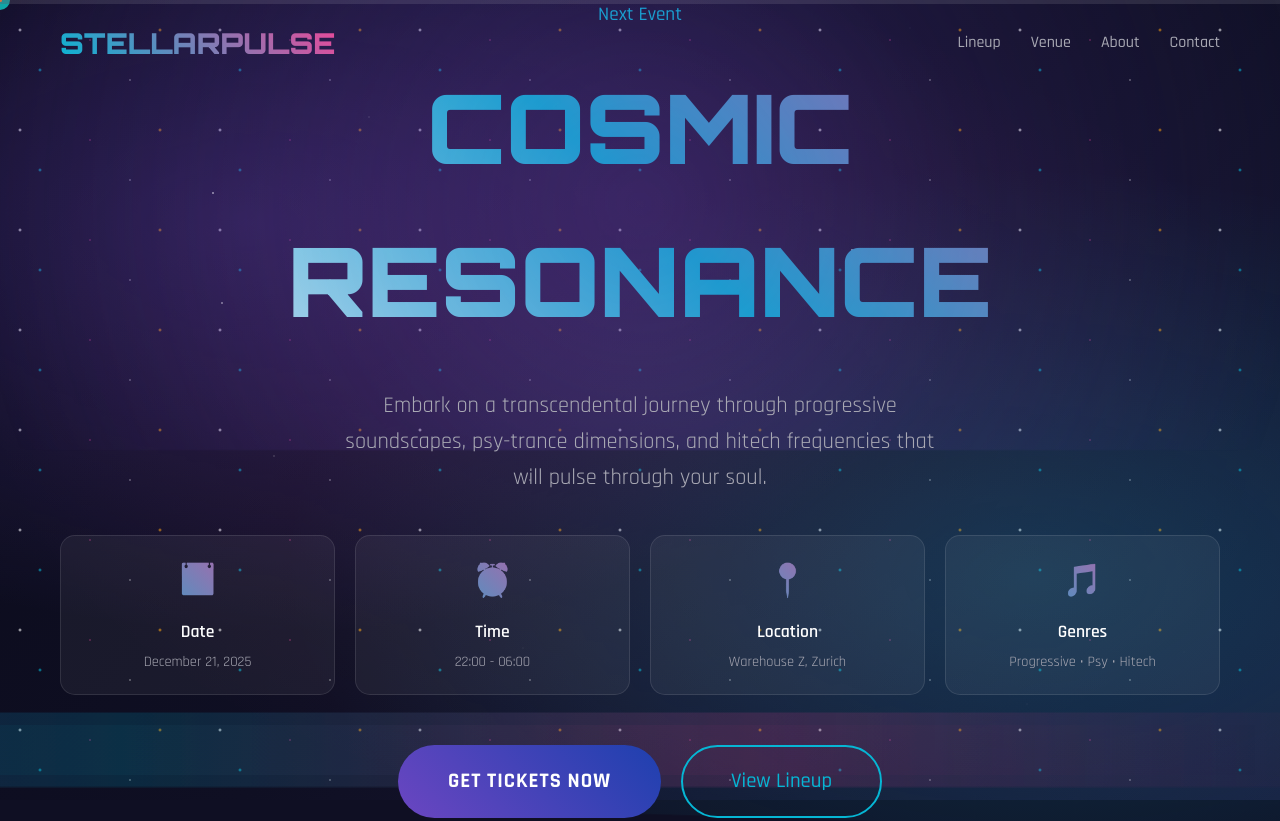
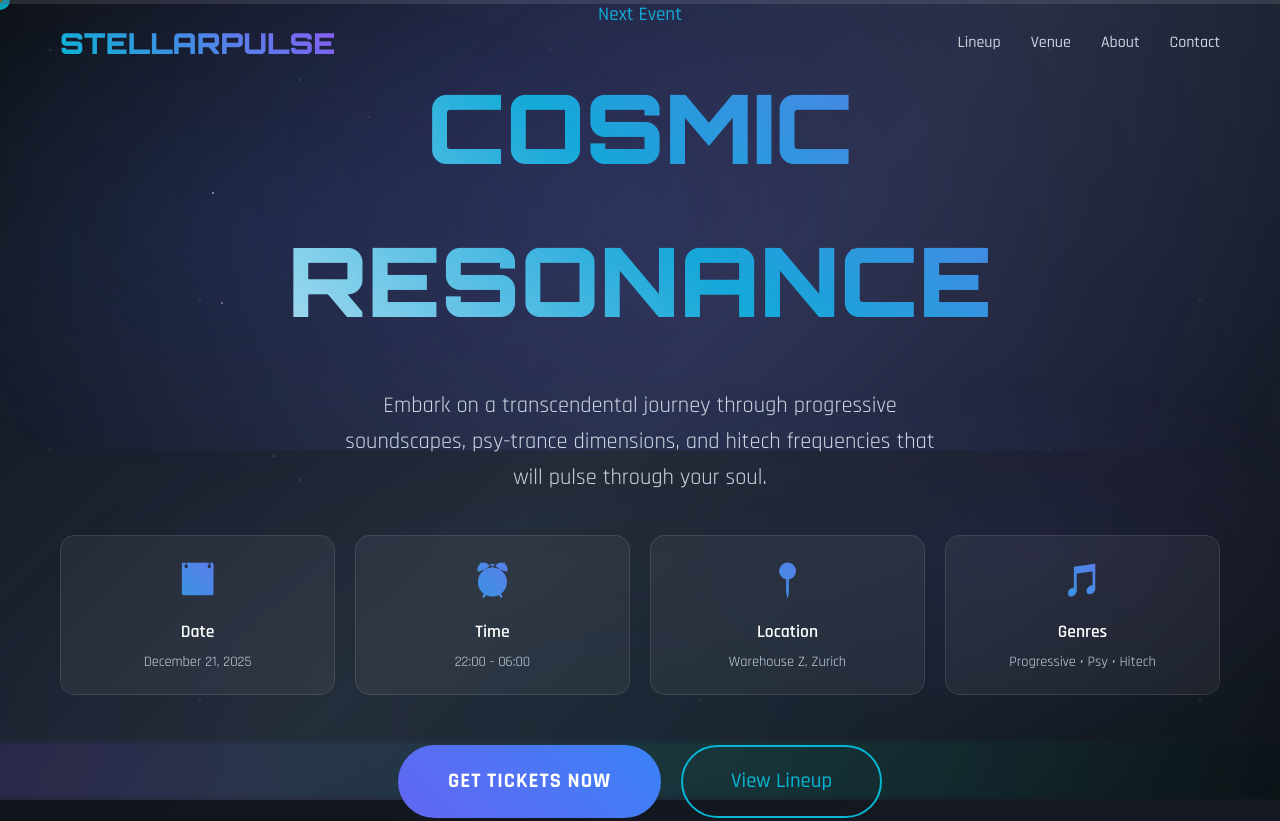
Before and after one commit to LingarajMKWalmart/Stellarpulse, a plain HTML site: page stellarpulse-website.html in a window 1280 px wide. Shown: the top 821 px of the page. Drawn offline with Linux system fonts and the light colour scheme.

Commit message:
Update Stellarpulse background to professional universal design
✨ Background Updates:
- Replaced cosmic stellar background with professional gradient
- Subtle particle effects instead of prominent stars
- More business-appropriate color palette
- Softer wave animations for corporate appeal
- Maintained stellar theme while improving professionalism
- Better suited for professional event promotion

```diff
--- a/stellarpulse-website.html
+++ b/stellarpulse-website.html
@@ -36,18 +36,18 @@
 
     <style>
         :root {
-            --primary-purple: #6B46C1;
-            --secondary-blue: #1E40AF;
+            --primary-purple: #6366F1;
+            --secondary-blue: #3B82F6;
             --accent-cyan: #06B6D4;
-            --accent-pink: #EC4899;
-            --accent-orange: #F59E0B;
-            --dark-bg: #0F0F23;
-            --darker-bg: #0A0A1A;
+            --accent-pink: #8B5CF6;
+            --accent-orange: #10B981;
+            --dark-bg: #1a1f2e;
+            --darker-bg: #0f1419;
             --text-primary: #FFFFFF;
-            --text-secondary: #A8A8B3;
-            --text-accent: #E2E8F0;
-            --pulse-glow: rgba(107, 70, 193, 0.6);
-            --wave-color: #8B5CF6;
+            --text-secondary: #CBD5E1;
+            --text-accent: #F1F5F9;
+            --pulse-glow: rgba(99, 102, 241, 0.4);
+            --wave-color: #6366F1;
         }
 
         * {
@@ -63,7 +63,7 @@
 
         body {
             font-family: 'Rajdhani', sans-serif;
-            background: var(--dark-bg);
+            background: linear-gradient(135deg, var(--darker-bg) 0%, var(--dark-bg) 100%);
             color: var(--text-primary);
             line-height: 1.6;
             overflow-x: hidden;
@@ -94,7 +94,7 @@
             opacity: 0.7;
         }
 
-        /* Animated Background */
+        /* Professional Background */
         .stellar-bg {
             position: fixed;
             top: 0;
@@ -102,7 +102,7 @@
             width: 100%;
             height: 100%;
             z-index: -2;
-            background: linear-gradient(135deg, var(--darker-bg) 0%, var(--dark-bg) 50%, #1A1A3A 100%);
+            background: linear-gradient(135deg, #0f1419 0%, #1a1f2e 25%, #252b3a 50%, #1a1f2e 75%, #0f1419 100%);
         }
 
         .stars {
@@ -110,19 +110,19 @@
             width: 100%;
             height: 100%;
             background-image:
-                radial-gradient(2px 2px at 20px 30px, #FFFFFF, transparent),
-                radial-gradient(2px 2px at 40px 70px, var(--accent-cyan), transparent),
-                radial-gradient(1px 1px at 90px 40px, var(--accent-pink), transparent),
-                radial-gradient(1px 1px at 130px 80px, #FFFFFF, transparent),
-                radial-gradient(2px 2px at 160px 30px, var(--accent-orange), transparent);
+                radial-gradient(1px 1px at 50px 50px, rgba(255, 255, 255, 0.4), transparent),
+                radial-gradient(1px 1px at 150px 120px, rgba(255, 255, 255, 0.3), transparent),
+                radial-gradient(1px 1px at 300px 80px, rgba(255, 255, 255, 0.5), transparent),
+                radial-gradient(1px 1px at 450px 200px, rgba(255, 255, 255, 0.2), transparent),
+                radial-gradient(1px 1px at 200px 300px, rgba(255, 255, 255, 0.4), transparent);
             background-repeat: repeat;
-            background-size: 200px 100px;
-            animation: twinkle 20s linear infinite;
+            background-size: 500px 400px;
+            animation: subtleGlow 15s ease-in-out infinite;
         }
 
-        @keyframes twinkle {
-            0%, 100% { opacity: 0.7; }
-            50% { opacity: 1; }
+        @keyframes subtleGlow {
+            0%, 100% { opacity: 0.6; }
+            50% { opacity: 0.8; }
         }
 
         .nebula {
@@ -132,24 +132,25 @@
             width: 100%;
             height: 100%;
             background:
-                radial-gradient(ellipse at 20% 30%, rgba(107, 70, 193, 0.3) 0%, transparent 50%),
-                radial-gradient(ellipse at 80% 70%, rgba(6, 182, 212, 0.2) 0%, transparent 50%),
-                radial-gradient(ellipse at 50% 50%, rgba(236, 72, 153, 0.1) 0%, transparent 70%);
-            animation: nebulaDrift 30s ease-in-out infinite;
+                radial-gradient(ellipse 800px 400px at 20% 30%, rgba(59, 130, 246, 0.08) 0%, transparent 60%),
+                radial-gradient(ellipse 600px 300px at 80% 70%, rgba(139, 92, 246, 0.06) 0%, transparent 60%),
+                radial-gradient(ellipse 1000px 500px at 50% 90%, rgba(16, 185, 129, 0.04) 0%, transparent 70%);
+            animation: professionalFlow 25s ease-in-out infinite;
         }
 
-        @keyframes nebulaDrift {
-            0%, 100% { transform: rotate(0deg) scale(1); }
-            50% { transform: rotate(5deg) scale(1.1); }
+        @keyframes professionalFlow {
+            0%, 100% { transform: translateY(0px) scale(1); }
+            33% { transform: translateY(-10px) scale(1.02); }
+            66% { transform: translateY(5px) scale(0.98); }
         }
 
-        /* Audio Wave Visualization */
+        /* Professional Wave Visualization */
         .wave-container {
             position: fixed;
             bottom: 0;
             left: 0;
             width: 100%;
-            height: 100px;
+            height: 60px;
             z-index: -1;
             overflow: hidden;
         }
@@ -162,27 +163,27 @@
             height: 100%;
             background: linear-gradient(90deg,
                 transparent 0%,
-                var(--wave-color) 25%,
-                var(--accent-cyan) 50%,
-                var(--accent-pink) 75%,
+                rgba(59, 130, 246, 0.1) 25%,
+                rgba(139, 92, 246, 0.1) 50%,
+                rgba(16, 185, 129, 0.1) 75%,
                 transparent 100%);
-            opacity: 0.1;
-            animation: waveMove 8s ease-in-out infinite;
+            opacity: 0.6;
+            animation: professionalWave 12s ease-in-out infinite;
         }
 
         .wave:nth-child(2) {
-            animation-delay: -2s;
-            opacity: 0.05;
+            animation-delay: -4s;
+            opacity: 0.4;
         }
 
         .wave:nth-child(3) {
-            animation-delay: -4s;
-            opacity: 0.08;
+            animation-delay: -8s;
+            opacity: 0.3;
         }
 
-        @keyframes waveMove {
-            0%, 100% { transform: translateX(-50%) scaleY(0.5); }
-            50% { transform: translateX(-40%) scaleY(1); }
+        @keyframes professionalWave {
+            0%, 100% { transform: translateX(-50%) scaleY(0.8); }
+            50% { transform: translateX(-45%) scaleY(1.1); }
         }
 
         /* Navigation */
```
